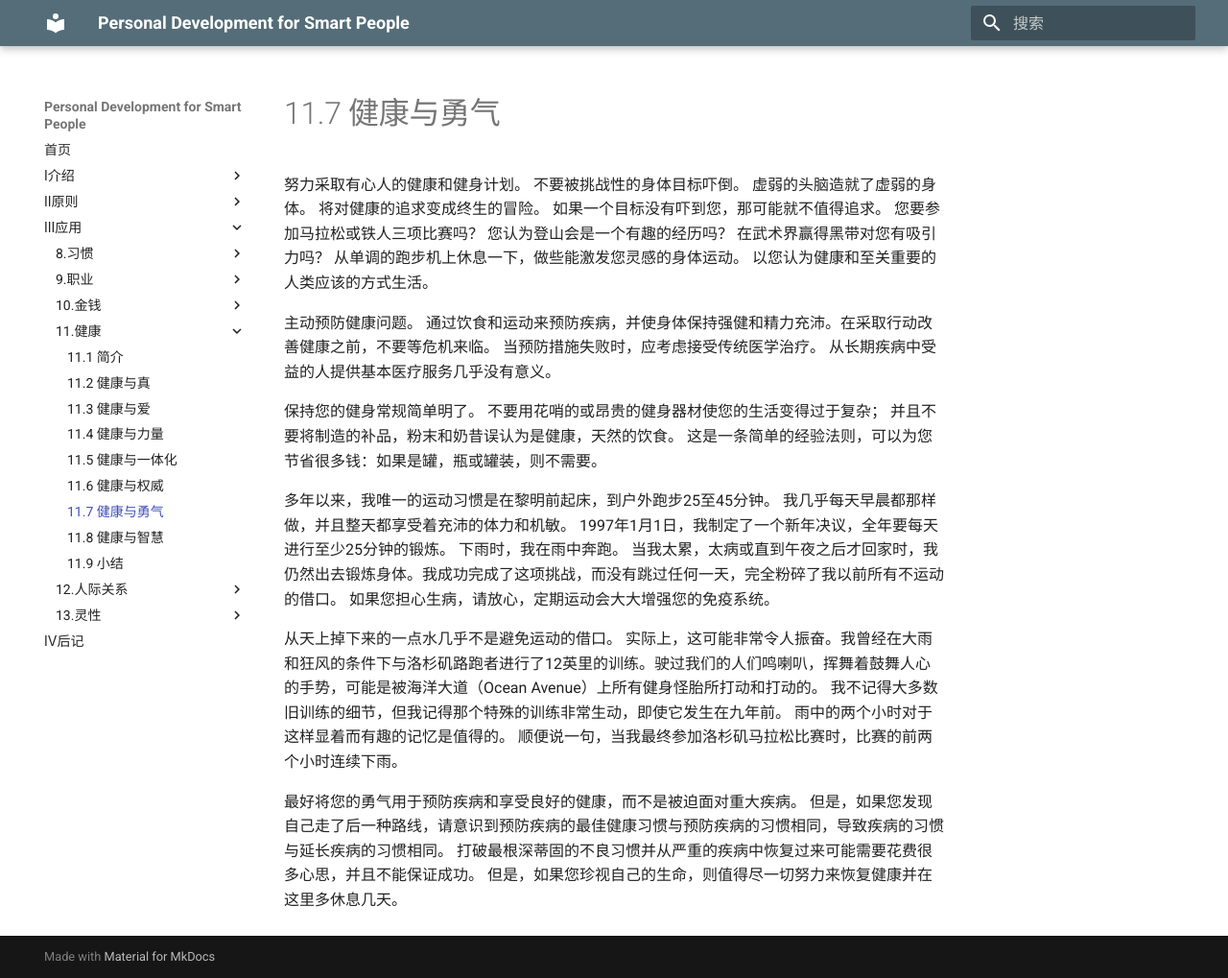
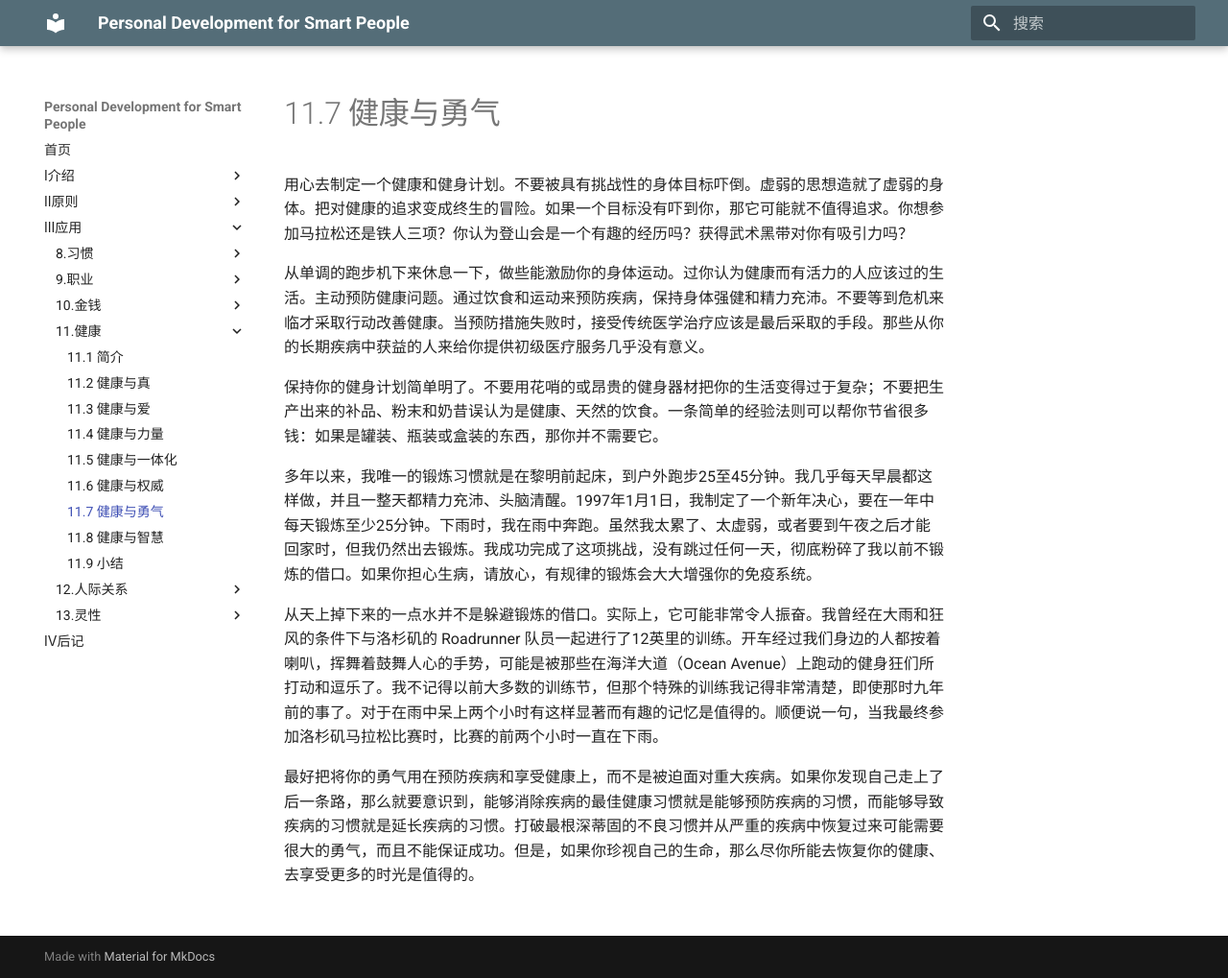
Before and after one commit to wtsnwei/pdsp, an MkDocs documentation site: the page built from docs/3.Application/11.health/06.health-and-courage.md, in a window 1280 px wide and 1019 px high. Shown: the whole window at 96% size. Built offline with MkDocs 1.6.1 and Material for MkDocs 9.7.7, drawn with Linux system fonts in a browser that asks for light colours.

Commit message:
校对完了《health and courage》这一节

```diff
--- a/docs/3.Application/11.health/06.health-and-courage.md
+++ b/docs/3.Application/11.health/06.health-and-courage.md
@@ -3,14 +3,14 @@ title:      Health and Courage
 date:       2021-03-16
 ---
 
-努力采取有心人的健康和健身计划。 不要被挑战性的身体目标吓倒。 虚弱的头脑造就了虚弱的身体。 将对健康的追求变成终生的冒险。 如果一个目标没有吓到您，那可能就不值得追求。 您要参加马拉松或铁人三项比赛吗？ 您认为登山会是一个有趣的经历吗？ 在武术界赢得黑带对您有吸引力吗？ 从单调的跑步机上休息一下，做些能激发您灵感的身体运动。 以您认为健康和至关重要的人类应该的方式生活。
+用心去制定一个健康和健身计划。不要被具有挑战性的身体目标吓倒。虚弱的思想造就了虚弱的身体。把对健康的追求变成终生的冒险。如果一个目标没有吓到你，那它可能就不值得追求。你想参加马拉松还是铁人三项？你认为登山会是一个有趣的经历吗？获得武术黑带对你有吸引力吗？
 
-主动预防健康问题。 通过饮食和运动来预防疾病，并使身体保持强健和精力充沛。在采取行动改善健康之前，不要等危机来临。 当预防措施失败时，应考虑接受传统医学治疗。 从长期疾病中受益的人提供基本医疗服务几乎没有意义。
+从单调的跑步机下来休息一下，做些能激励你的身体运动。过你认为健康而有活力的人应该过的生活。主动预防健康问题。通过饮食和运动来预防疾病，保持身体强健和精力充沛。不要等到危机来临才采取行动改善健康。当预防措施失败时，接受传统医学治疗应该是最后采取的手段。那些从你的长期疾病中获益的人来给你提供初级医疗服务几乎没有意义。
 
-保持您的健身常规简单明了。 不要用花哨的或昂贵的健身器材使您的生活变得过于复杂； 并且不要将制造的补品，粉末和奶昔误认为是健康，天然的饮食。 这是一条简单的经验法则，可以为您节省很多钱：如果是罐，瓶或罐装，则不需要。
+保持你的健身计划简单明了。不要用花哨的或昂贵的健身器材把你的生活变得过于复杂；不要把生产出来的补品、粉末和奶昔误认为是健康、天然的饮食。一条简单的经验法则可以帮你节省很多钱：如果是罐装、瓶装或盒装的东西，那你并不需要它。
 
-多年以来，我唯一的运动习惯是在黎明前起床，到户外跑步25至45分钟。 我几乎每天早晨都那样做，并且整天都享受着充沛的体力和机敏。  1997年1月1日，我制定了一个新年决议，全年要每天进行至少25分钟的锻炼。 下雨时，我在雨中奔跑。 当我太累，太病或直到午夜之后才回家时，我仍然出去锻炼身体。我成功完成了这项挑战，而没有跳过任何一天，完全粉碎了我以前所有不运动的借口。 如果您担心生病，请放心，定期运动会大大增强您的免疫系统。
+多年以来，我唯一的锻炼习惯就是在黎明前起床，到户外跑步25至45分钟。我几乎每天早晨都这样做，并且一整天都精力充沛、头脑清醒。1997年1月1日，我制定了一个新年决心，要在一年中每天锻炼至少25分钟。下雨时，我在雨中奔跑。虽然我太累了、太虚弱，或者要到午夜之后才能回家时，但我仍然出去锻炼。我成功完成了这项挑战，没有跳过任何一天，彻底粉碎了我以前不锻炼的借口。如果你担心生病，请放心，有规律的锻炼会大大增强你的免疫系统。
 
-从天上掉下来的一点水几乎不是避免运动的借口。 实际上，这可能非常令人振奋。我曾经在大雨和狂风的条件下与洛杉矶路跑者进行了12英里的训练。驶过我们的人们鸣喇叭，挥舞着鼓舞人心的手势，可能是被海洋大道（Ocean Avenue）上所有健身怪胎所打动和打动的。 我不记得大多数旧训练的细节，但我记得那个特殊的训练非常生动，即使它发生在九年前。 雨中的两个小时对于这样显着而有趣的记忆是值得的。 顺便说一句，当我最终参加洛杉矶马拉松比赛时，比赛的前两个小时连续下雨。
+从天上掉下来的一点水并不是躲避锻炼的借口。实际上，它可能非常令人振奋。我曾经在大雨和狂风的条件下与洛杉矶的 Roadrunner 队员一起进行了12英里的训练。开车经过我们身边的人都按着喇叭，挥舞着鼓舞人心的手势，可能是被那些在海洋大道（Ocean Avenue）上跑动的健身狂们所打动和逗乐了。我不记得以前大多数的训练节，但那个特殊的训练我记得非常清楚，即使那时九年前的事了。对于在雨中呆上两个小时有这样显著而有趣的记忆是值得的。顺便说一句，当我最终参加洛杉矶马拉松比赛时，比赛的前两个小时一直在下雨。
 
-最好将您的勇气用于预防疾病和享受良好的健康，而不是被迫面对重大疾病。 但是，如果您发现自己走了后一种路线，请意识到预防疾病的最佳健康习惯与预防疾病的习惯相同，导致疾病的习惯与延长疾病的习惯相同。 打破最根深蒂固的不良习惯并从严重的疾病中恢复过来可能需要花费很多心思，并且不能保证成功。 但是，如果您珍视自己的生命，则值得尽一切努力来恢复健康并在这里多休息几天。
+最好把将你的勇气用在预防疾病和享受健康上，而不是被迫面对重大疾病。如果你发现自己走上了后一条路，那么就要意识到，能够消除疾病的最佳健康习惯就是能够预防疾病的习惯，而能够导致疾病的习惯就是延长疾病的习惯。打破最根深蒂固的不良习惯并从严重的疾病中恢复过来可能需要很大的勇气，而且不能保证成功。但是，如果你珍视自己的生命，那么尽你所能去恢复你的健康、去享受更多的时光是值得的。
```
